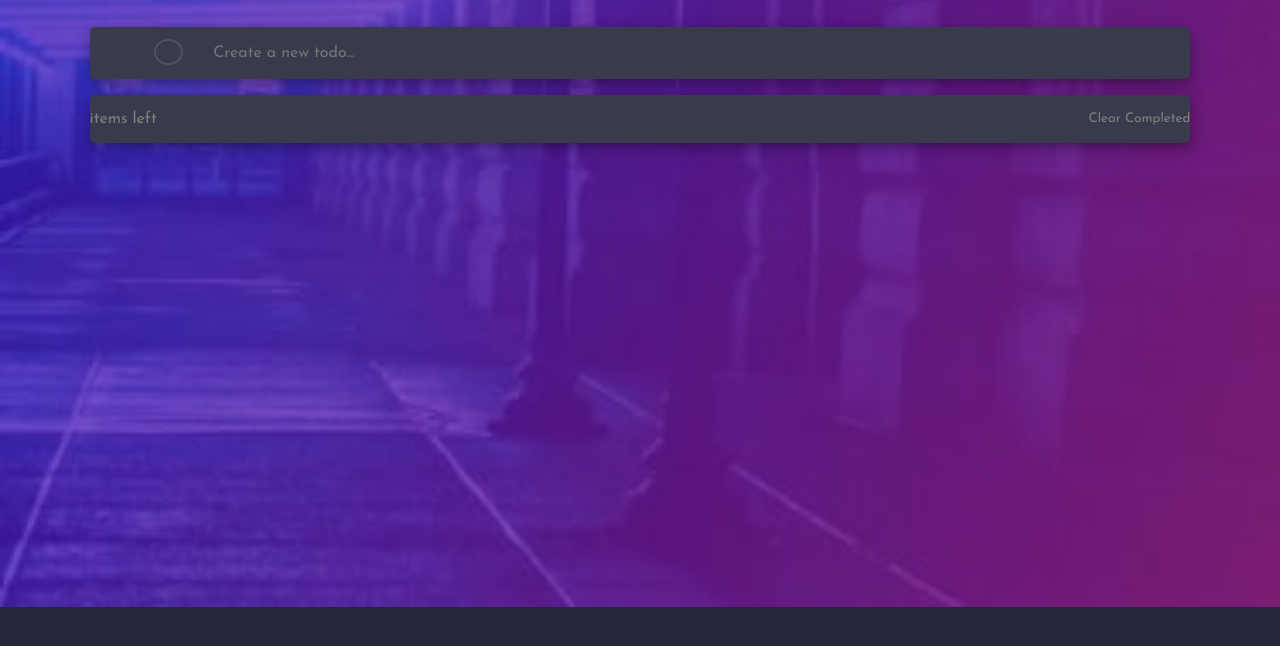
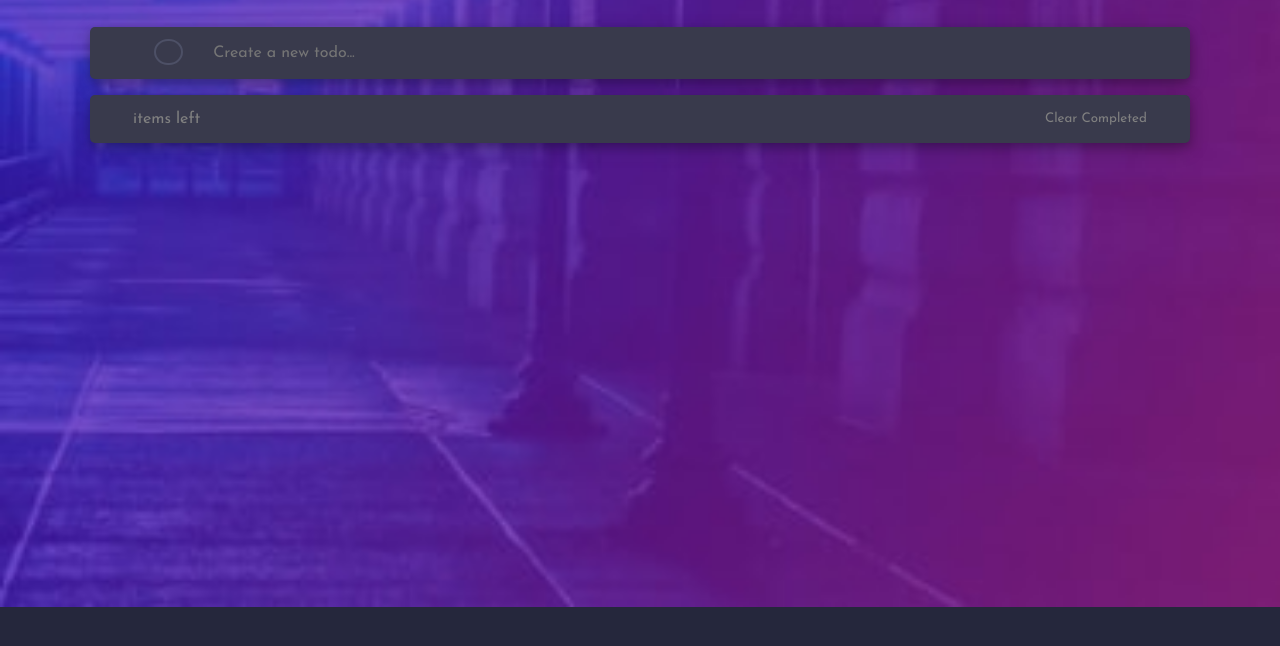
Before and after one commit to teodollo/toDo-app, a plain HTML site: page index.html in a window 1280 px wide. Shown: the part 76-722 px from the top of the page. Drawn offline with Linux system fonts and the light colour scheme.

Commit message:
clear completed and items left margins fix

```diff
--- a/styles.css
+++ b/styles.css
@@ -175,10 +175,12 @@ header h1{
 
 #end-of-list p{
     margin-right: auto;
+    margin-left: 8%;
 }
 
 #end-of-list button{
     margin-left: auto;
+    margin-right: 8%;
     border: none;
     color: grey;
     background-color: hsl(237, 14%, 26%);
```
